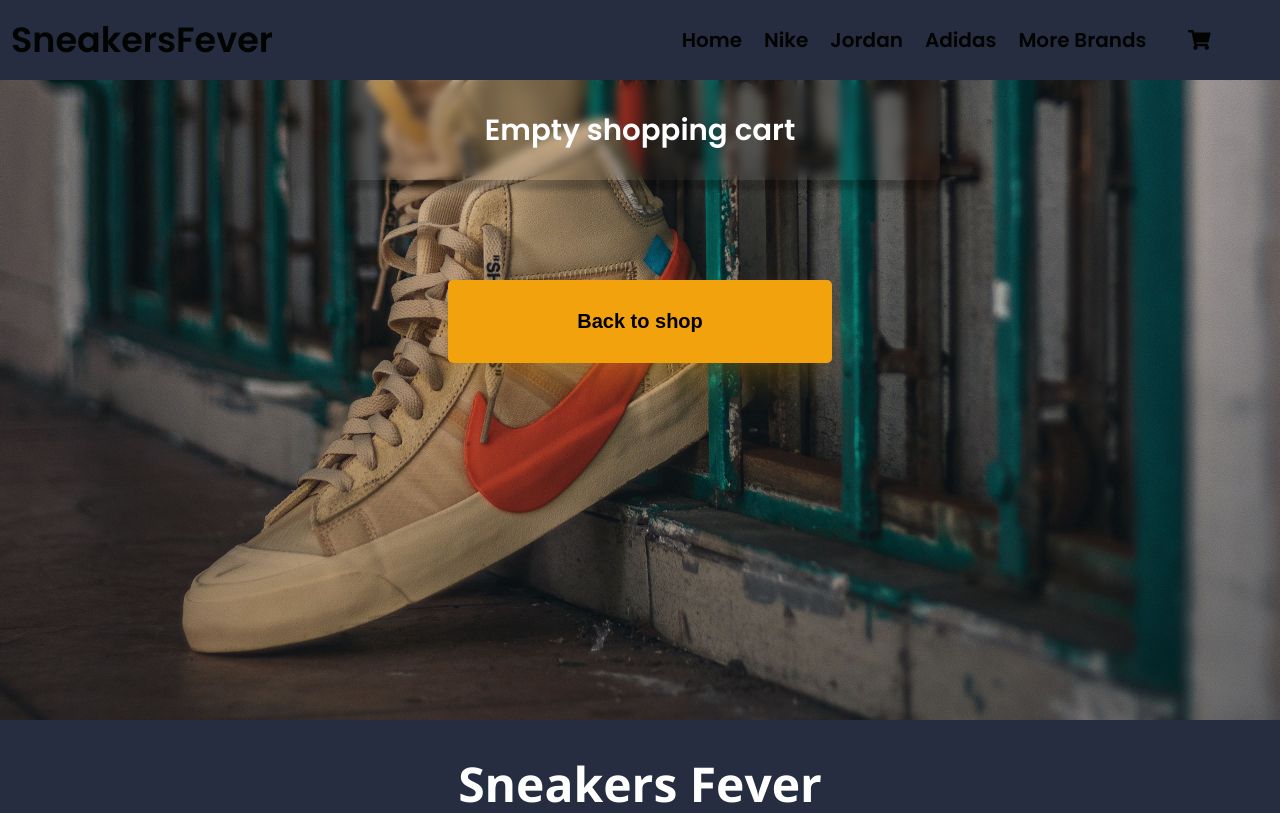
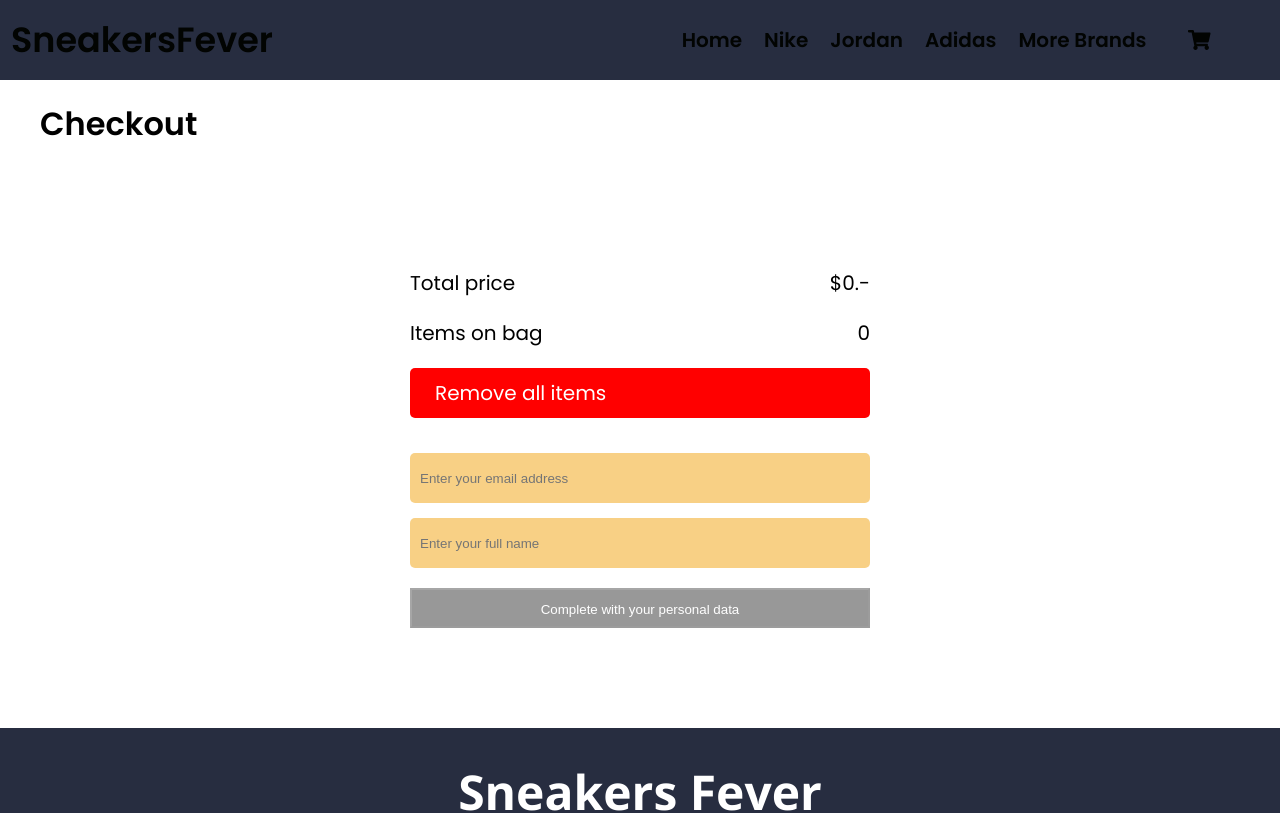
Before and after one commit to TaiboAgustin/SneakersFever, a React (Create React App) app: page /cart in a window 1280 px wide. Shown: the top 813 px of the page. Built offline with nearby package versions, Linux system fonts and the light colour scheme.

Commit message:
componente order y componente message

```diff
--- a/src/components/Container/Cart.css
+++ b/src/components/Container/Cart.css
@@ -129,8 +129,9 @@
     padding: 20px;
     height: 240px;
     width: 500px;
-    border: 2px solid silver;
     border-radius: 5px;
+    margin-bottom: 15rem;
+    margin-top: 5rem;
 }
 .cartTotal p{
     display: flex;
@@ -140,7 +141,35 @@
     align-items: center;
 }
 
-.cartTotal a{
+
+.formTicket{
+    display: flex;
+    flex-direction: column;
+    margin: 0 auto;
+}
+
+.inputTicket{
+    padding: 10px;
+    width: 100%;
+    height: 50px;
+    margin-top: 15px !important;
+    margin:auto;
+    background: rgba(242, 162, 12, 0.5);
+    border: none;
+    color: rgb(39, 45, 64);
+    transition: .5s all;
+    border-radius: 5px;
+}
+
+.inputTicket:focus{
+    background:  #F2A20C ;
+    border: none;
+    transition: .5s all;
+}
+
+
+.buttonFinishBuy{
+    margin-top: 20px ;
     display: block;
     text-align: center;
     height: 40px;
@@ -148,8 +177,24 @@
     background-color: #9ce37d;
     color: #fff;
     text-decoration: none;
+    transition: .5s all;
+    border-radius: 5px;
 }
 
-.cartTotal a:hover{
+.buttonFinishBuy:hover{
     background-color: #58963d;
+    transition: .5s all;
 }
+
+.buttonFinishBuyDisabled{
+    opacity: .4 !important;
+    margin-top: 20px ;
+    display: block;
+    text-align: center;
+    background-color: black;
+    height: 40px;
+    line-height: 40px;
+    color: #fff;
+    text-decoration: none;
+    transition: .5s all;
+}
--- a/src/components/Container/Cart.jsx
+++ b/src/components/Container/Cart.jsx
@@ -1,28 +1,57 @@
-import React, { useContext } from 'react'
+import React, { useContext, useState } from 'react'
 import { FontAwesomeIcon } from '@fortawesome/react-fontawesome'
 import { CartContext } from '../../context/CartContext'
 import './Cart.css'
 import { faTrashAlt } from '@fortawesome/free-solid-svg-icons'
-import { Link } from 'react-router-dom'
+import { getFirestore, collection, addDoc } from 'firebase/firestore'
+import Order from './Order'
 
 const Cart = () => {
     const cartRemove = <FontAwesomeIcon icon={faTrashAlt} />
-    const {cart, totalPrice, deleteFromCart, clearItems, totalQuantity} = useContext(CartContext)
-    if(totalPrice()===0){
-        return(
-            <React.Fragment>
-                <div className="bannerBackToShop">
-                    <div className="textBanner">
-                        <h3>Empty shopping cart</h3>
-                    </div>
-                    <Link to='/'><button className="buttonBackToShop"><h3>Back to shop</h3></button></Link>
-                </div>
-            </React.Fragment>
-        )
+    const {cart, totalPrice, getUser, deleteFromCart, clearItems, totalQuantity} = useContext(CartContext)
+    const [goTicket, setGoTicket] = useState(false)
+    const [form, getForm] = useState ({nombre:'', email:''})
+
+    const formComplete = (e) =>{
+        const {name, value} = e.target
+        getForm({
+            ...form,
+            [name]: value
+        })
     }
-    else{
+
+    const date = new Date()
+
+    const finishBuy = () =>{
+        getUser(form)
+        const database = getFirestore()
+        const ref = collection (database, 'ticket')
+        const newOrder = {
+            buyer: form.email,
+            items: cart,
+            date: date,
+            total: totalPrice()
+        }
+        addDoc(ref, newOrder)
+        setGoTicket(true)
+        clearItems()
+    }
+    // if(totalPrice()===0){
+    //     return(
+    //         <React.Fragment>
+    //             <div className="bannerBackToShop">
+    //                 <div className="textBanner">
+    //                     <h3>Empty shopping cart</h3>
+    //                 </div>
+    //                 <Link to='/'><button className="buttonBackToShop"><h3>Back to shop</h3></button></Link>
+    //             </div>
+    //         </React.Fragment>
+    //     )
+    // }
+    // else{
         return (
             <React.Fragment>
+            {!goTicket ?(
                 <div className="cartContainer">
                 <h1>Checkout</h1>
                     <div className="cartItems">
@@ -54,16 +83,60 @@
                                     <span>{totalQuantity()}</span>
                                 </p>
                                 <p className="productRemoveAll">
-                                    {cartRemove}
                                     <span className="remove" onClick={clearItems}>Remove all items</span>
                                 </p>
-                                <a href="#">Finish buying</a>
+                                    <form
+                                        className="formTicket"
+                                        method="POST"
+                                        onSubmit={finishBuy}
+                                        style={{
+                                            margin: '15px 0px'
+                                        }}
+                                    >
+                                    <input
+                                        className="inputTicket"
+                                        onChange={formComplete}
+                                        type="email"
+                                        name='email'
+                                        placeholder='Enter your email address'
+                                    />
+                                    <input
+                                        className="inputTicket"
+                                        onChange={formComplete}
+                                        type="text"
+                                        name='name'
+                                        placeholder='Enter your full name'
+                                    />
+                                    <button
+                                        className={form.email=== '' || form.name=== '' ? "buttonFinishBuyDisabled" : "buttonFinishBuy"}
+                                        disabled={
+                                            cart?.length === 0 ||
+                                            form.name === '' ||
+                                            form.email === ''
+                                        }
+                                    >
+                                        {
+                                            form.email=== '' || form.name=== '' ? 'Complete with your personal data' : 'Finish buying'
+                                        }
+
+                                    </button>
+                                    </form>
+
+
                             </div>
 
                 </div>
+            )
+            :
+            (
+                <Order />
+            )
+            }
+
             </React.Fragment>
+
         )
     }
 
-}
+
 export default Cart
--- a/src/components/Container/ItemDetailContainer.jsx
+++ b/src/components/Container/ItemDetailContainer.jsx
@@ -9,15 +9,11 @@
 function ItemDetailContainer(){
     const [checkout, setCheckout] = useState(false)
     const { addToCart} = useContext(CartContext)
-
-
     const [loading, setLoading] = useState(false)
     const { id } = useParams()
-    console.log(id)
     const [items, setItems] = useState({})
 
     useEffect(() => {
-
         const database = getFirestore()
         const itemCollection = doc(database, 'sneakers', id)
         setLoading(true)
@@ -55,7 +51,6 @@
                 }
             </React.Fragment>
     )
-
 }
 
 export default ItemDetailContainer
--- a/src/components/Container/ItemListContainer.jsx
+++ b/src/components/Container/ItemListContainer.jsx
@@ -4,7 +4,7 @@
 import { products } from './items.jsx';
 import {useParams} from 'react-router-dom';
 import { SyncLoader } from 'react-spinners';
-import { getFirestore, collection, getDocs, doc, QuerySnapshot } from 'firebase/firestore'
+import { getFirestore, collection, getDocs } from 'firebase/firestore'
 
 function ItemListContainer(props){
     const [loading, setLoading] = useState(false)
@@ -15,6 +15,7 @@
         const database = getFirestore()
         const itemCollection = collection(database, 'sneakers')
         setLoading(true)
+
         getDocs(itemCollection).then((snapshot) =>{
             const prod = snapshot.docs.map((doc) =>{
                 return{
@@ -25,7 +26,7 @@
             const categories = prod.filter((i) => i.categoryId === categoryId)
             categoryId === undefined ? setItems(prod) : setItems(categories)
         }).finally(() =>{
-            console.log(categoryId)
+            //console.log(categoryId)
             setLoading(false)
         })
 }, [categoryId]);
--- /dev/null
+++ b/src/components/Container/Message.jsx
@@ -0,0 +1,18 @@
+import React from "react";
+
+const Message = ({ ord }) =>{
+    const productName = ord.items.map((ticket) => ticket.name)
+    const { buyer } = ord
+
+
+    return (
+        <React.Fragment>
+            <h2>Buy Id: {ord.id}</h2>
+            <h2>Buy Date: {ord.date} </h2>
+            <h2>Product Name: {productName}</h2>
+            <h2>Email: {buyer}</h2>
+        </React.Fragment>
+    )
+}
+
+export default Message;
--- /dev/null
+++ b/src/components/Container/Order.css
@@ -0,0 +1,6 @@
+.ticketText{
+    display: flex;
+    text-align: center;
+    margin: auto;
+    justify-content: center;
+}
--- /dev/null
+++ b/src/components/Container/Order.jsx
@@ -0,0 +1,55 @@
+import { collection, getDocs, getFirestore, orderBy, query } from "firebase/firestore";
+import React, { useContext, useState, useEffect } from "react";
+import { Link } from "react-router-dom";
+import CartContext from "../../context/CartContext";
+import './Order.css'
+import Message from "./Message";
+
+const Order = () => {
+    const [order, setOrder] = useState ([])
+    const { userEmail } = useContext(CartContext)
+    const { email } = userEmail
+
+    useEffect(() => {
+        const database = getFirestore()
+        const ref = query(collection(database, 'ticket'), orderBy('date'))
+        getDocs(ref).then((snapshot) => {
+            const buyOrder = snapshot.docs.map((doc) => {
+                const data = doc.data()
+                const { date } = data
+                const buyDate = new Date(date.seconds * 1000)
+                const normalizedCreatedAt = new Intl.DateTimeFormat('es-ES', {
+                    dateStyle: 'full',
+                    timeStyle: 'short'
+                }).format(buyDate)
+                return {
+                    id: doc.id,
+                    ...data,
+                    date: normalizedCreatedAt
+                }
+            })
+            setOrder(buyOrder.filter((x) => x.buyer === email))
+        })
+    }, [email])
+    console.log(order)
+
+    return(
+        <React.Fragment>
+            {order?.length=== 0?(
+                <h1 className="ticketText">Loading...</h1>
+            ):(
+                <React.Fragment>
+                    <h1 className="ticketText">Thanks for your buy, here are your buy ticket:</h1>
+                    {order.map((ord) => {
+                        <Message key={ord.id} ord={ord} />
+                    })}
+                    <Link to='/'><button className="buttonBackToShop"><h3>Continue shopping</h3></button></Link>
+                </React.Fragment>
+            )
+            }
+
+        </React.Fragment>
+    )
+}
+
+export default Order
--- a/src/context/CartContext.jsx
+++ b/src/context/CartContext.jsx
@@ -4,6 +4,7 @@
 
 export const CartProvider = ({children}) => {
     const [cart, setCart] = useState([])
+    const [userEmail, setUserEmail] = useState ('')
 
     /*verificar si el producto ya esta en el carrito*/
     const isOnCart = (id) =>{
@@ -61,8 +62,12 @@
         return finalQuantity;
     };
 
+    const getUser = (form) => {
+        setUserEmail(form);
+    }
+
     return(
-        <CartContext.Provider value={{ addToCart, cart, deleteFromCart, totalPrice, clearItems, totalQuantity }}>
+        <CartContext.Provider value={{ addToCart, cart, deleteFromCart, totalPrice, clearItems, totalQuantity, getUser, userEmail }}>
             {children}
         </CartContext.Provider>
     )
```
Also changed, not shown: src/components/Container/Message.css (added).
